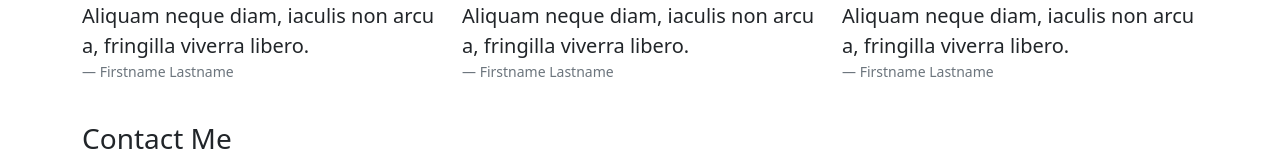
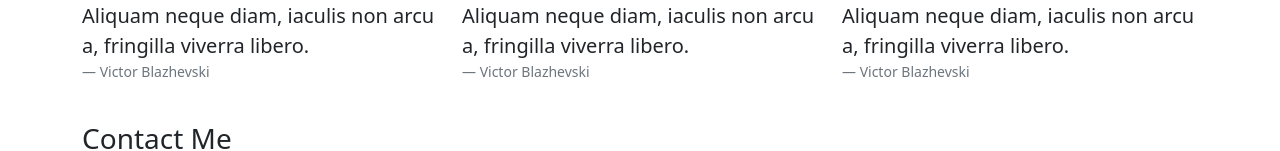
Before and after one commit to victordeflos/portfolio-victordeflos, a plain HTML site: page index.html in a window 1280 px wide. Shown: the part 1313-1464 px from the top of the page. Drawn offline with Linux system fonts and the light colour scheme.

```diff
--- a/index.html
+++ b/index.html
@@ -86,7 +86,7 @@
 						<blockquote class="blockquote">
 							<p>Lorem ipsum dolor sit amet, consectetur adipiscing elit. Morbi pulvinar purus vitae nisl semper, a ornare purus euismod. Quisque id dapibus ligula, vel finibus lectus. Aliquam neque diam, iaculis non arcu a, fringilla viverra libero.</p>
 						</blockquote>
-						<figcaption class="blockquote-footer">Firstname Lastname</figcaption>
+						<figcaption class="blockquote-footer">Victor Blazhevski</figcaption>
 					</figure>
 				</div>
 				<div class="col-12 col-lg-4">
@@ -94,7 +94,7 @@
 						<blockquote class="blockquote">
 							<p>Lorem ipsum dolor sit amet, consectetur adipiscing elit. Morbi pulvinar purus vitae nisl semper, a ornare purus euismod. Quisque id dapibus ligula, vel finibus lectus. Aliquam neque diam, iaculis non arcu a, fringilla viverra libero.</p>
 						</blockquote>
-						<figcaption class="blockquote-footer">Firstname Lastname</figcaption>
+						<figcaption class="blockquote-footer">Victor Blazhevski</figcaption>
 					</figure>
 				</div>
 				<div class="col-12 col-lg-4">
@@ -102,7 +102,7 @@
 						<blockquote class="blockquote">
 							<p>Lorem ipsum dolor sit amet, consectetur adipiscing elit. Morbi pulvinar purus vitae nisl semper, a ornare purus euismod. Quisque id dapibus ligula, vel finibus lectus. Aliquam neque diam, iaculis non arcu a, fringilla viverra libero.</p>
 						</blockquote>
-						<figcaption class="blockquote-footer">Firstname Lastname</figcaption>
+						<figcaption class="blockquote-footer">Victor Blazhevski</figcaption>
 					</figure>
 				</div>
 			</div>
```
